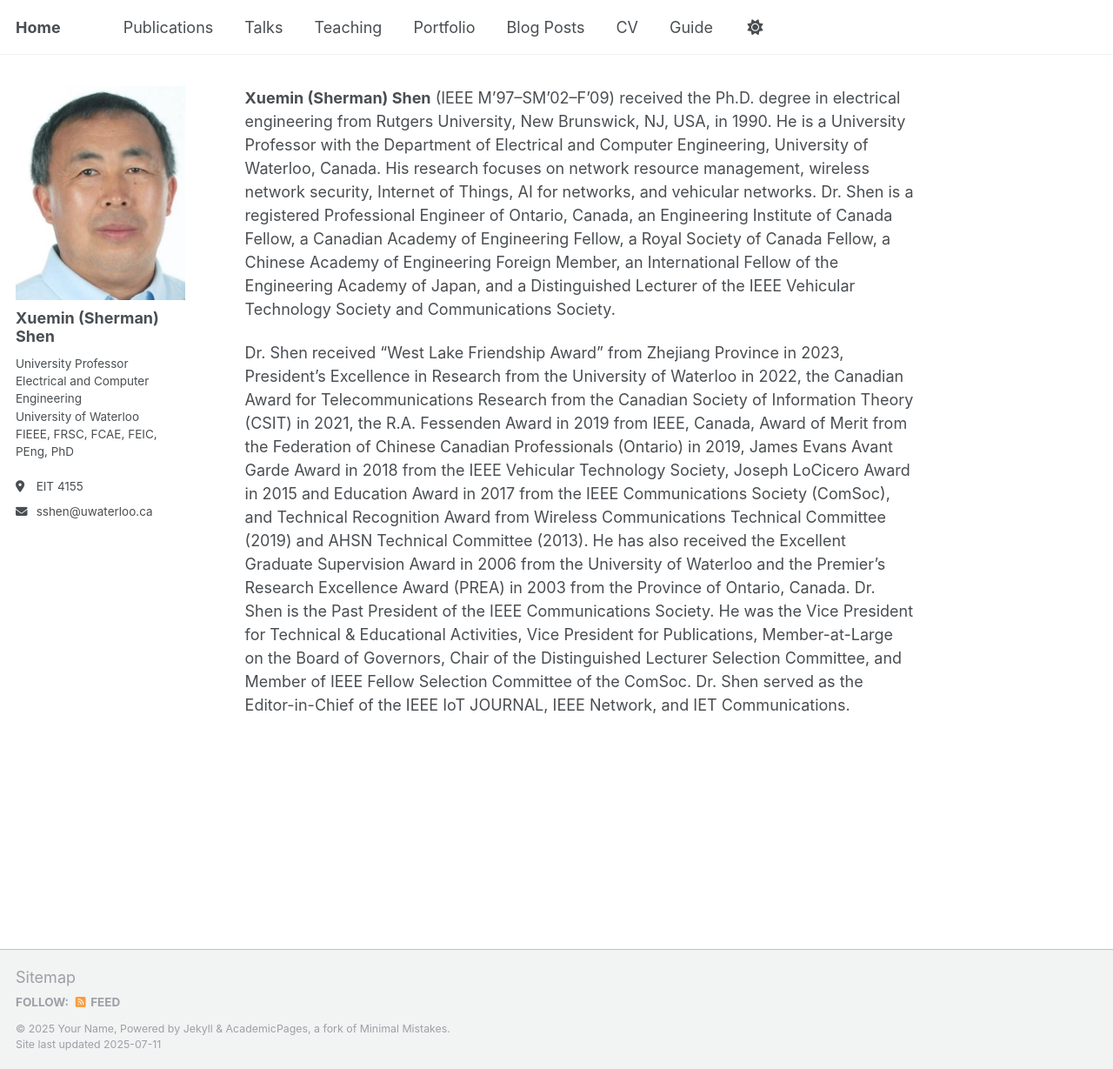
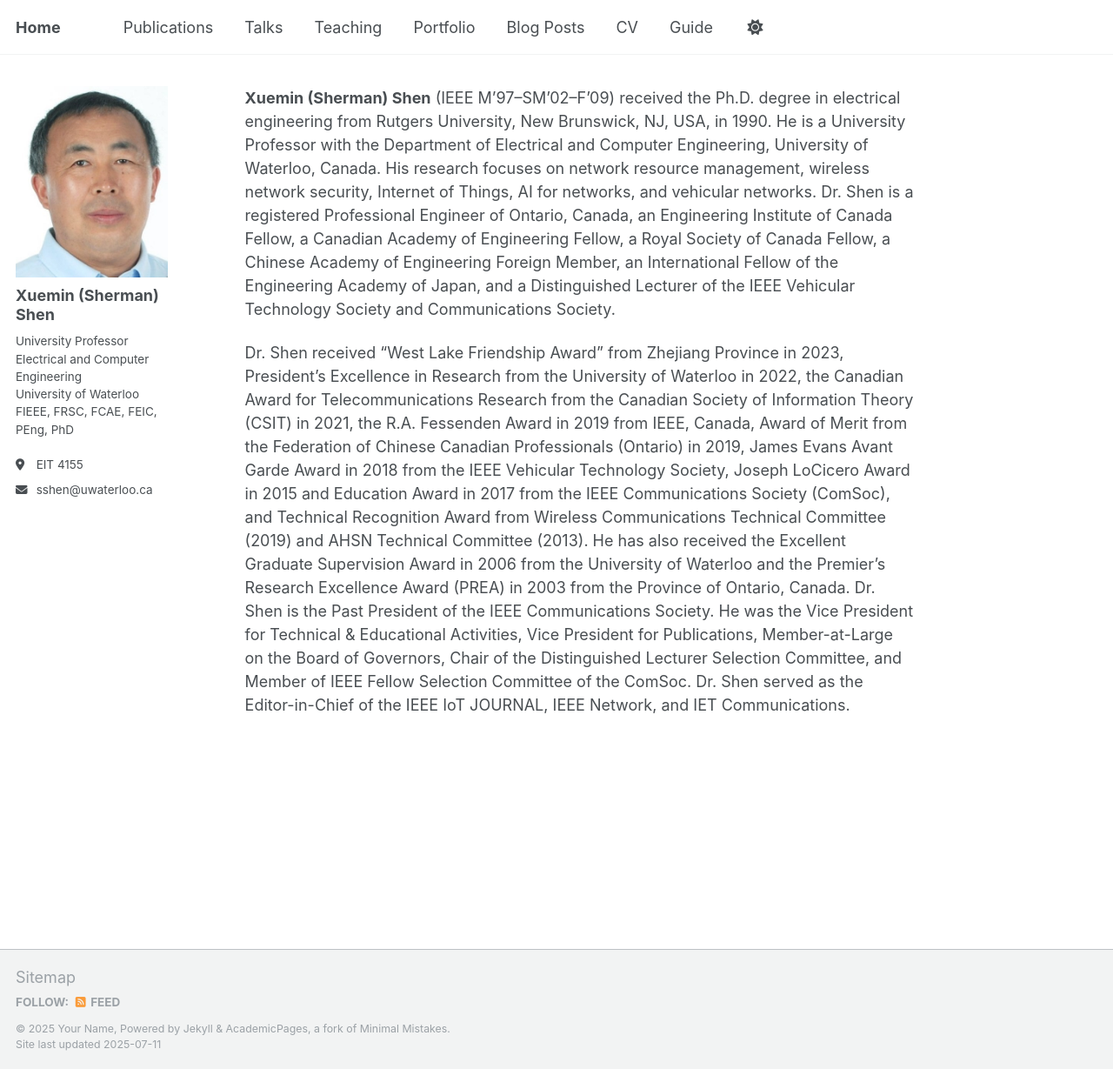
Before and after one commit to m64he/sshen, a Jekyll site: the page built from _pages/about.md, in a window 1280 px wide and 1229 px high. Shown: the whole window at 87% size. Built offline with Jekyll 4.4.1, drawn with Linux system fonts in a browser that asks for light colours; a script that is not in the unit is left out.

Commit message:
Update _sidebar.scss

```diff
--- a/_sass/layout/_sidebar.scss
+++ b/_sass/layout/_sidebar.scss
@@ -83,7 +83,7 @@
 .author__avatar {
   display: table-cell;
   vertical-align: top;
-  width: 50px; // 36
+  width: 36px; // 36
   // set width only, for non-square avatars
   // height: 36px;
 
@@ -94,12 +94,12 @@
   }
 
   img {
-    max-width: 200px; // 175
+    max-width: 175px; // 175
     border-radius: 0; // 50%
 
     @include breakpoint($large) {
-      // padding: 5px;
-      // border: 1px solid var(--global-border-color);
+      padding: 0; // 5
+      border: none; // 1px solid var(--global-border-color);
     }
   }
 }
```
